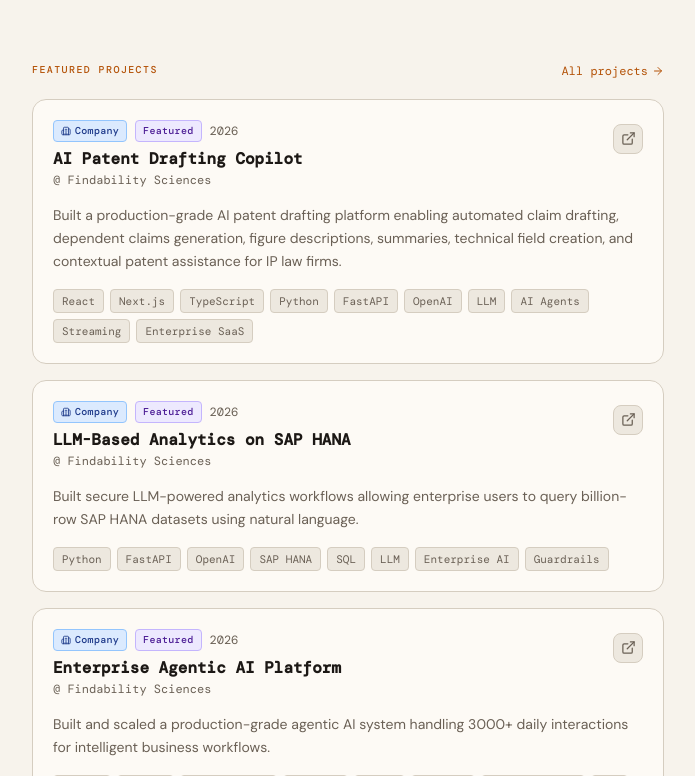
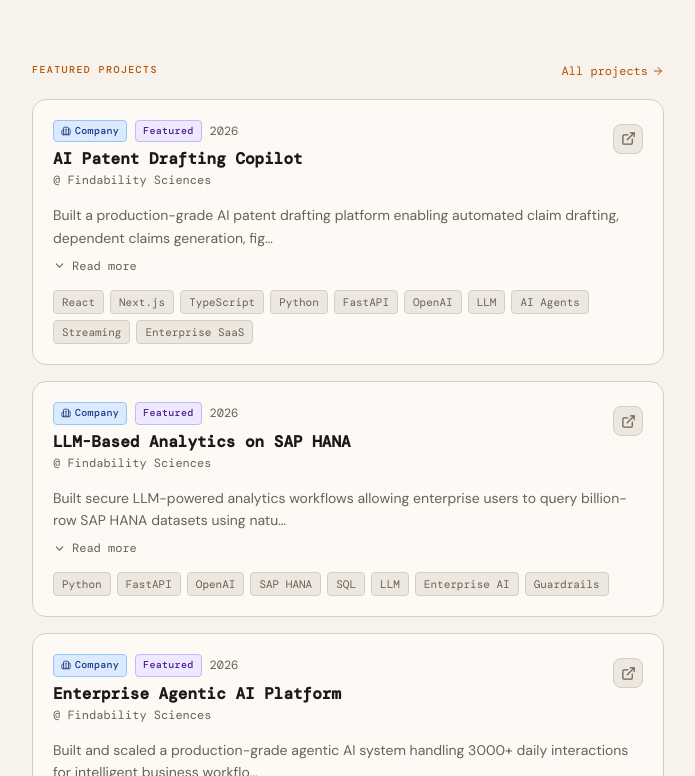
Before and after one commit to JTtime/portfolio-nextjs, a Next.js app: page / in a window 1280 px wide. Shown: the part 1304-2080 px from the top of the page, without its empty margins (292-987 px from the left). Built offline with nearby package versions, Linux system fonts and the light colour scheme; a web font is replaced by a local one.

Commit message:
collapsible project card

```diff
--- a/components/ProjectCard.tsx
+++ b/components/ProjectCard.tsx
@@ -1,35 +1,40 @@
+"use client";
+
+import { useState } from "react";
 import Link from "next/link";
 import Image from "next/image";
-import { Code2, ExternalLink, Building2, User, GitMerge } from "lucide-react";
+import { Code2, ExternalLink, Building2, User, GitMerge, ChevronDown } from "lucide-react";
 import type { Project, ProjectType } from "@/data/portfolio";
 
 const typeConfig: Record<
   ProjectType,
   { label: string; className: string; icon: React.ComponentType<{ size?: number }> }
 > = {
-  personal: {
-    label: "Personal",
-    className: "tag-personal",
-    icon: User,
-  },
-  company: {
-    label: "Company",
-    className: "tag-company",
-    icon: Building2,
-  },
-  opensource: {
-    label: "Open Source",
-    className: "tag-opensource",
-    icon: GitMerge,
-  },
+  personal:  { label: "Personal",    className: "tag-personal",   icon: User      },
+  company:   { label: "Company",     className: "tag-company",    icon: Building2 },
+  opensource:{ label: "Open Source", className: "tag-opensource", icon: GitMerge  },
 };
 
+// Chars to show in collapsed description
+const COLLAPSED_CHARS = 120;
+
 export default function ProjectCard({ project }: { project: Project }) {
+  const [expanded, setExpanded] = useState(false);
   const typeInfo = typeConfig[project.type];
   const TypeIcon = typeInfo.icon;
 
+  // Use longDescription when expanded if available, else description
+  const fullText = expanded && project.longDescription
+    ? project.longDescription
+    : project.description;
+
+  const isLong = project.description.length > COLLAPSED_CHARS || !!project.longDescription;
+  const displayText = expanded
+    ? fullText
+    : project.description.slice(0, COLLAPSED_CHARS).trimEnd() + (isLong ? "…" : "");
+
   return (
-    <div className="group card-base flex flex-col gap-4">
+    <div className="card-base flex flex-col gap-4">
       {/* Thumbnail */}
       {project.thumbnail && (
         <div className="relative w-full h-40 rounded-lg overflow-hidden bg-surface border border-border">
@@ -55,54 +60,52 @@ export default function ProjectCard({ project }: { project: Project }) {
             )}
             <span className="text-xs font-mono text-muted-foreground">{project.year}</span>
           </div>
-          <h3 className="font-mono font-semibold text-base text-foreground leading-snug truncate">
+          <h3 className="font-mono font-semibold text-base text-foreground leading-snug">
             {project.title}
           </h3>
           {project.companyName && (
-            <p className="text-xs text-muted-foreground mt-0.5 font-mono">
-              @ {project.companyName}
-            </p>
+            <p className="text-xs text-muted-foreground mt-0.5 font-mono">@ {project.companyName}</p>
           )}
         </div>
 
         {/* Links */}
         <div className="flex items-center gap-2 shrink-0 pt-1">
           {project.githubUrl && (
-            <Link
-              href={project.githubUrl}
-              target="_blank"
-              rel="noopener noreferrer"
-              className="icon-btn"
-              title="View source"
-            >
+            <Link href={project.githubUrl} target="_blank" rel="noopener noreferrer" className="icon-btn" title="Source">
               <Code2 size={15} />
             </Link>
           )}
           {(project.liveUrl || project.companyUrl) && (
-            <Link
-              href={(project.liveUrl || project.companyUrl) as string}
-              target="_blank"
-              rel="noopener noreferrer"
-              className="icon-btn"
-              title="Visit"
-            >
+            <Link href={(project.liveUrl || project.companyUrl) as string} target="_blank" rel="noopener noreferrer" className="icon-btn" title="Visit">
               <ExternalLink size={15} />
             </Link>
           )}
         </div>
       </div>
 
-      {/* Description */}
-      <p className="text-sm text-muted-foreground leading-relaxed flex-1">
-        {project.description}
+      {/* Description — collapsible */}
+      <p className="text-sm text-muted-foreground leading-relaxed">
+        {displayText}
       </p>
+
+      {/* Expand / collapse toggle */}
+      {isLong && (
+        <button
+          onClick={() => setExpanded(!expanded)}
+          className="flex items-center gap-1.5 text-xs font-mono text-muted-foreground hover:text-accent transition-colors w-fit -mt-2"
+        >
+          <ChevronDown
+            size={13}
+            className={`transition-transform duration-200 ${expanded ? "rotate-180" : ""}`}
+          />
+          {expanded ? "Show less" : "Read more"}
+        </button>
+      )}
 
       {/* Tags */}
       <div className="flex flex-wrap gap-1.5 mt-auto">
         {project.tags.map((tag) => (
-          <span key={tag} className="tech-tag">
-            {tag}
-          </span>
+          <span key={tag} className="tech-tag">{tag}</span>
         ))}
       </div>
     </div>
```
